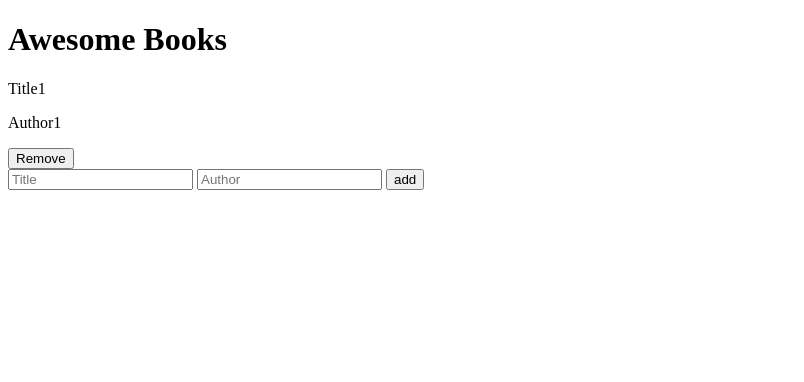
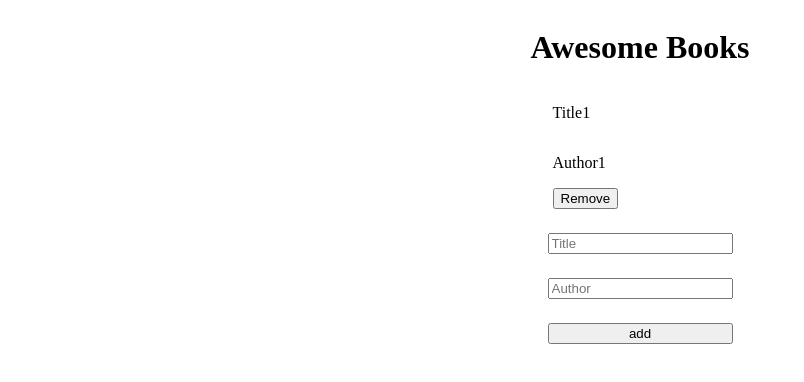
Before and after one commit to AxelSoler/Awesome-books-Arturo-hermida-Axel-Soler, a plain HTML site: page index.html in a window 1280 px wide. Shown: the whole page, without its empty margins (0-804 px from the left). Drawn offline with Linux system fonts and the light colour scheme.

Commit message:
create style for awesome books page

```diff
--- a/index.html
+++ b/index.html
@@ -5,8 +5,10 @@
   <meta http-equiv="X-UA-Compatible" content="IE=edge">
   <meta name="viewport" content="width=device-width, initial-scale=1.0">
   <title>Awesome Books</title>
+  <link rel="stylesheet" href="./style.css">
 </head>
 <body>
+  <div class="container">
     <h1>Awesome Books</h1>
 
     <section class="books">
@@ -18,8 +20,10 @@
     <section class="addBook">
       <input type="text" placeholder="Title">
       <input type="text" placeholder="Author">
-    <button>add</button>
+      <button class="add" type="button">add</button>
     </section>
+
+  </div>
 
 </body>
 </html>
--- /dev/null
+++ b/style.css
@@ -0,0 +1,25 @@
+.container {
+  display: flex;
+  flex-direction: column;
+  align-items: center;
+}
+
+.addBook {
+  display: flex;
+  flex-direction: column;
+}
+
+.addBook input {
+  margin-top: 24px;
+}
+
+.add {
+  margin-top: 24px;
+}
+
+.books {
+  display: flex;
+  flex-direction: column;
+  align-items: flex-start;
+  width: 175px;
+}
```
Lines whose indentation alone changed are shown as unchanged.
